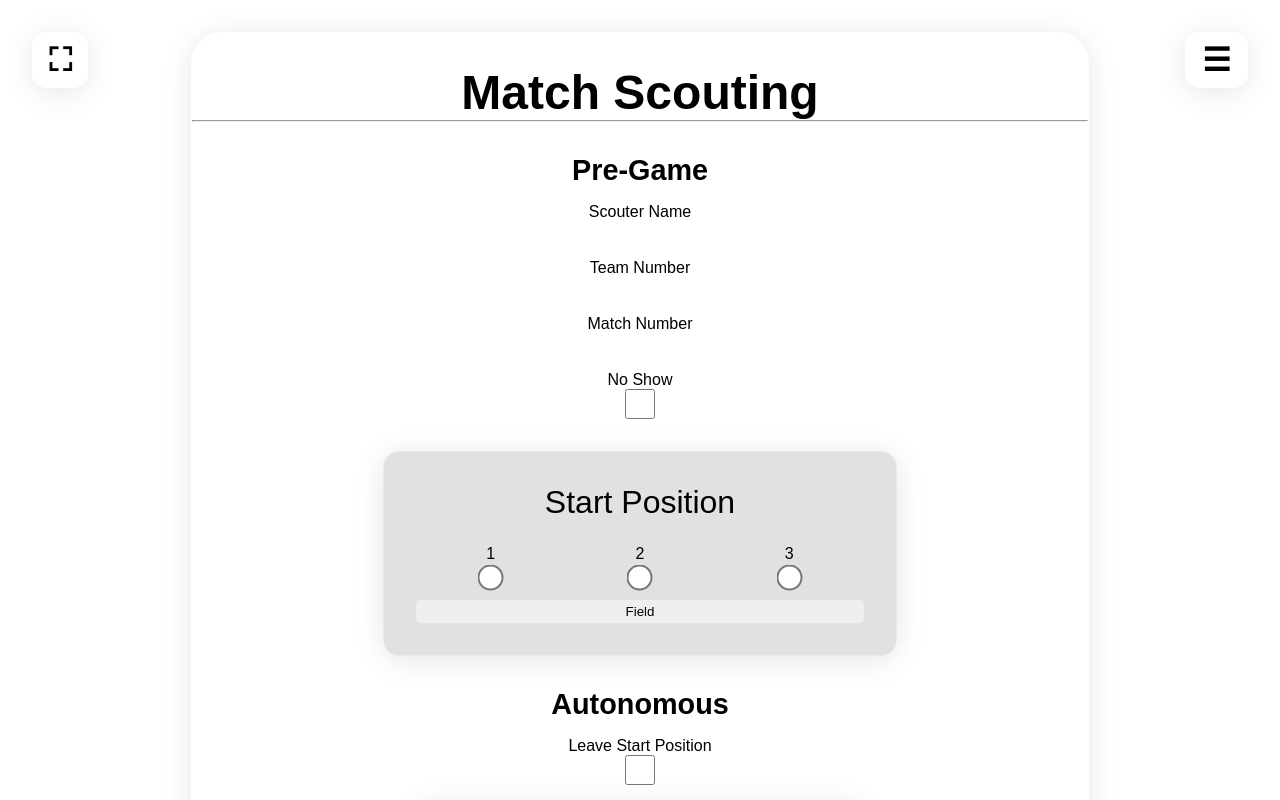
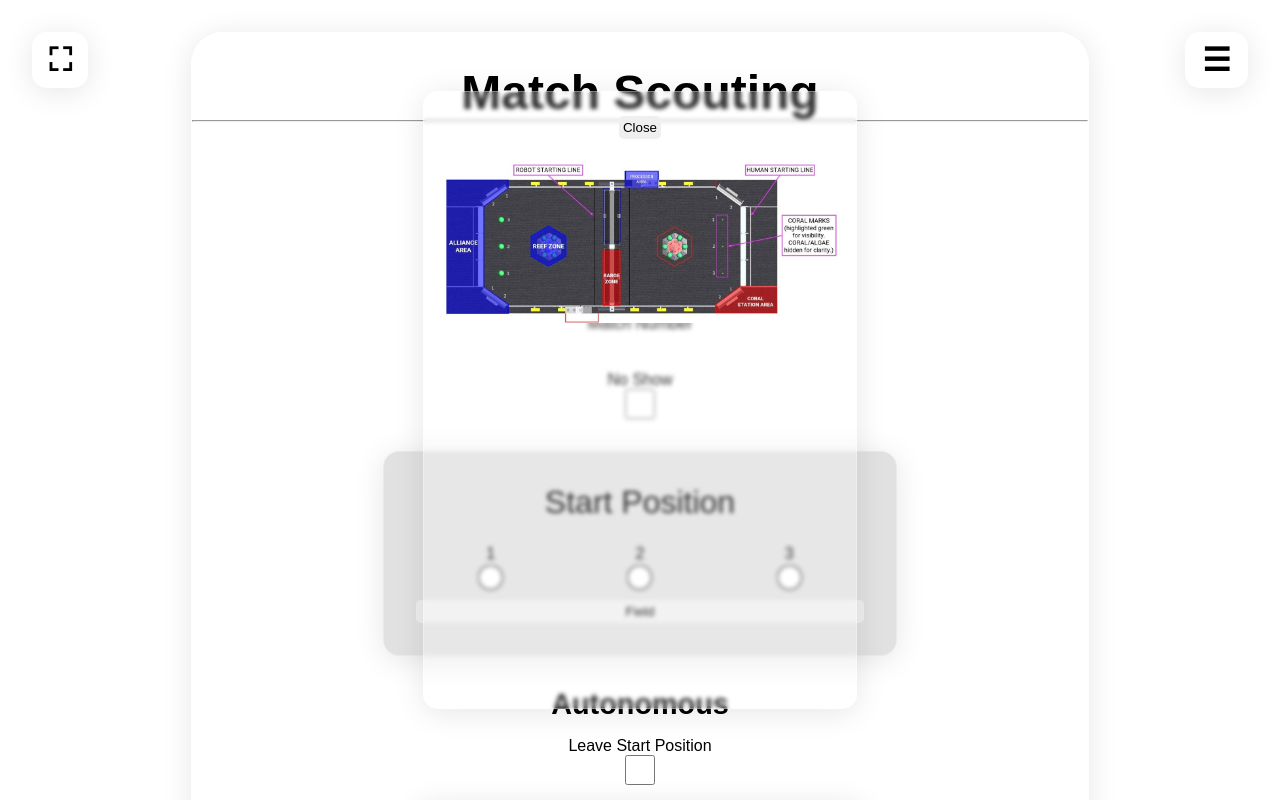
Before and after one commit to Pearadox/2025-Scout-App, a plain HTML site: page index.html in a window 1280 px wide. Both pictures are taken after a click on the button "Field". Shown: the top 800 px of the page. Drawn offline with Linux system fonts and the light colour scheme.

Commit message:
added field

```diff
--- a/index.html
+++ b/index.html
@@ -617,6 +617,7 @@
             <button type="button" onclick="generateMatchData()">Generate</button>
         </form>
     </section>
+    <!-- End of pit Scouting Section-->
 
     <!--QR code-->
     <dialog id="QRModal">
@@ -628,7 +629,8 @@
     <!--Start Position Map-->
     <dialog id="startPositionDialog">
         <button type="button" class="closeStartPositionMap" onclick="closeStartPositionMap()">Close</button>
-        <div> <!---Start Position Image-->
+        <div>
+            <img src="./temp.jpg" alt="Start Position Map" id="startPositionMap"> <!-- Note: this link should probably be updated-->
         </div>
     </dialog>
 
@@ -1073,6 +1075,42 @@
             cursor: pointer;
         }
 
+        #startPositionDialog {
+            position: fixed;
+            width: 400px;
+            height: 600px;
+            top: 50%;
+            left: 50%;
+            transform: translate(-50%, -50%);
+            color: black;
+            background: rgba(255, 255, 255, 0.2);
+            border-radius: 16px;
+            box-shadow: 0 4px 30px rgba(0, 0, 0, 0.1);
+            backdrop-filter: blur(2px);
+            -webkit-backdrop-filter: blur(2px);
+            border: 1px solid rgba(255, 255, 255, 0.3);
+            padding: .5rem 1rem;
+            border-radius: 15px;
+            z-index: 1;
+        }
+
+        #startPositionMap {
+            display: block;
+            margin: 1rem auto;
+            width: 100%;
+            border-radius: 15px;
+        }
+
+        .closeStartPositionMap {
+            margin: 1rem 0rem 0rem 0rem;
+            padding: 0.25rem;
+            color: black;
+            border: none;
+            border-radius: 5px;
+            outline: none;
+            cursor: pointer;
+        }
+
         #noShowSection {
             display: flex;
             flex-direction: column;
@@ -1614,6 +1652,35 @@
             clearMatchForm();
         }
 
+        //function to show the field map
+        function showStartPositionMap() {
+            var startPositionDialog = document.getElementById("startPositionDialog");
+            startPositionDialog.show();
+        }
+
+        //function to close the field map
+        function closeStartPositionMap() {
+            var startPositionDialog = document.getElementById("startPositionDialog");
+            startPositionDialog.close();
+        }
+
+        //function to rotate the field map
+        var startPositionCounter = 0;
+        function rotateStartPositionMap() {
+            var startPositionMap = document.getElementById("startPositionMap");
+            if (startPostionCounter == 1) {
+            startPositionMap.style.display = "flex";
+            rotatedStartPositionMap.style.display = "none"
+            startPostionCounter = 0;
+            } else {
+            startPositionMap.style.display = "none";
+            rotatedStartPositionMap.style.display = "flex"
+            startPostionCounter = 1;
+            }
+        }
+
+
+
     </script>
 </body>
 </html>
```
Also changed, not shown: temp.jpg (added).
